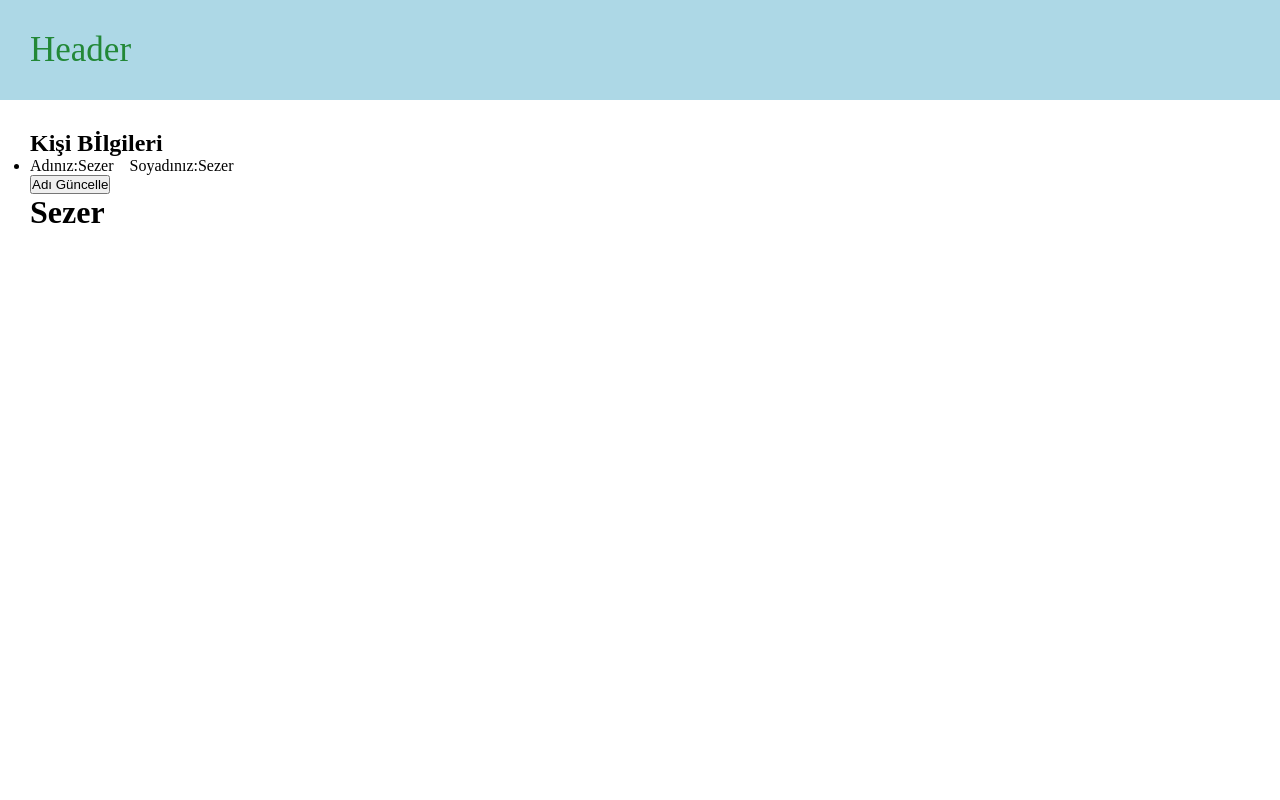
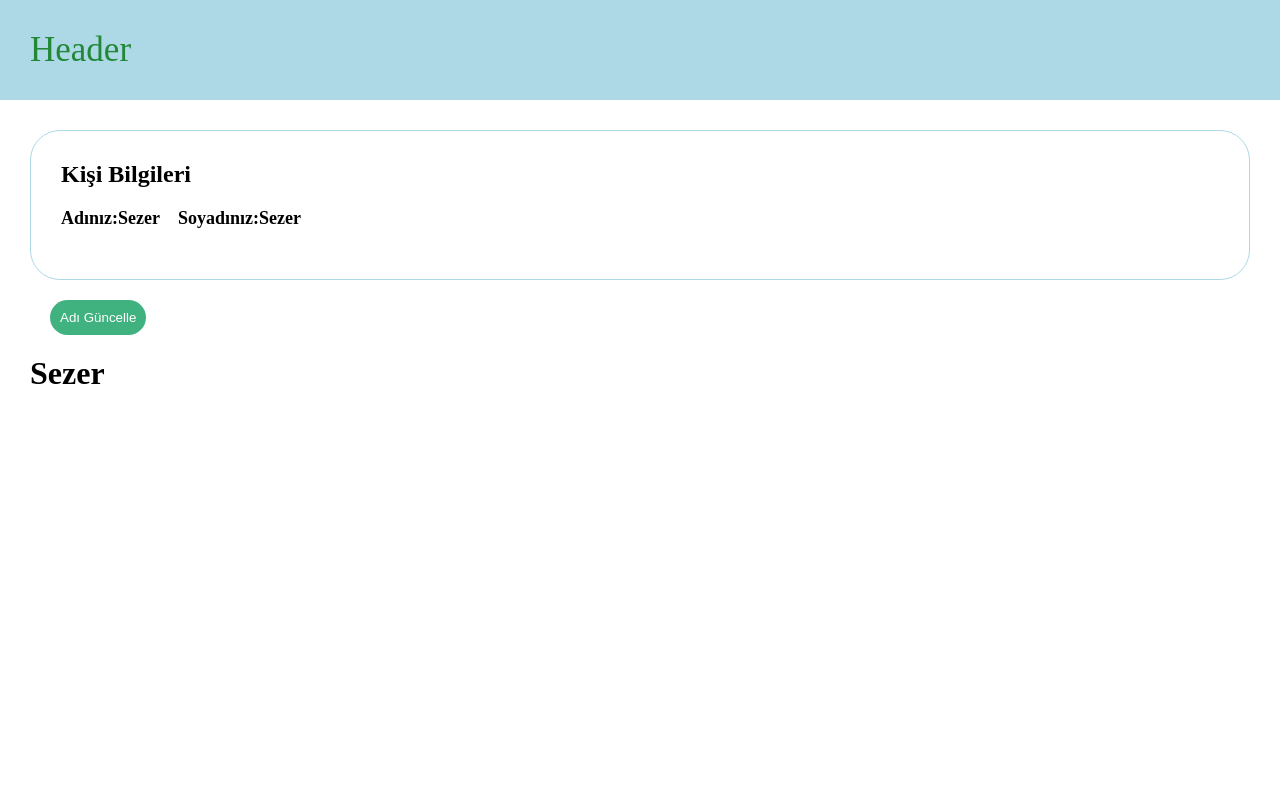
Before and after one commit to Sezer5/VueCompositionApiFirstProject, a Vue app: page / in a window 1280 px wide. Shown: the top 800 px of the page. Built offline with nearby package versions, Linux system fonts and the light colour scheme.

Commit message:
Css İşlemleri Halledildi

```diff
--- a/src/App.vue
+++ b/src/App.vue
@@ -44,4 +44,12 @@ import {ref} from 'vue'
       min-height: 100vh;
       padding: 30px;
     }
+    button{
+      padding: 10px;
+      border:none;
+      background-color: #40b27f;
+      color:white;
+      border-radius: 30px;
+      margin:20px;
+    }
 </style>
--- a/src/components/UserInformation/Person.vue
+++ b/src/components/UserInformation/Person.vue
@@ -1,6 +1,6 @@
 <template>
-    <div>
-        <h2>Kişi Bİlgileri</h2>
+    <div class="personContainer">
+        <h2>Kişi Bilgileri</h2>
         <ul>
             <li>
                 <span>Adınız:{{ name }}</span>&nbsp;&nbsp;&nbsp;
@@ -14,6 +14,20 @@
     const props = defineProps(['name','lastName'])
 </script>
 
-<style>
-
+<style scoped>
+    ul{
+        list-style-type: none;
+    }
+    .personContainer{
+        border:1px solid lightblue;
+        padding: 30px;
+        border-radius: 30px;
+    }
+    ul li{
+        padding:20px 0px;
+        font-size:18px;
+    }
+    span{
+        font-weight: bold;
+    }
 </style>
```
